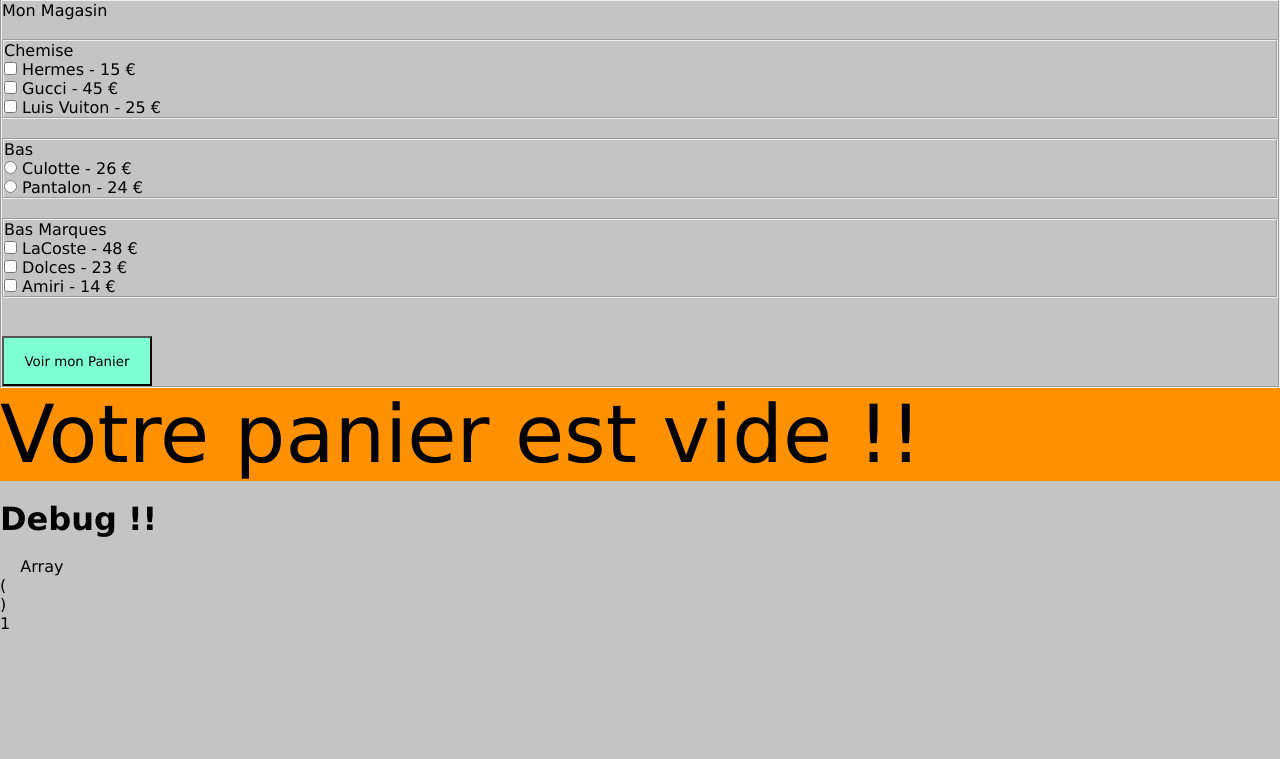
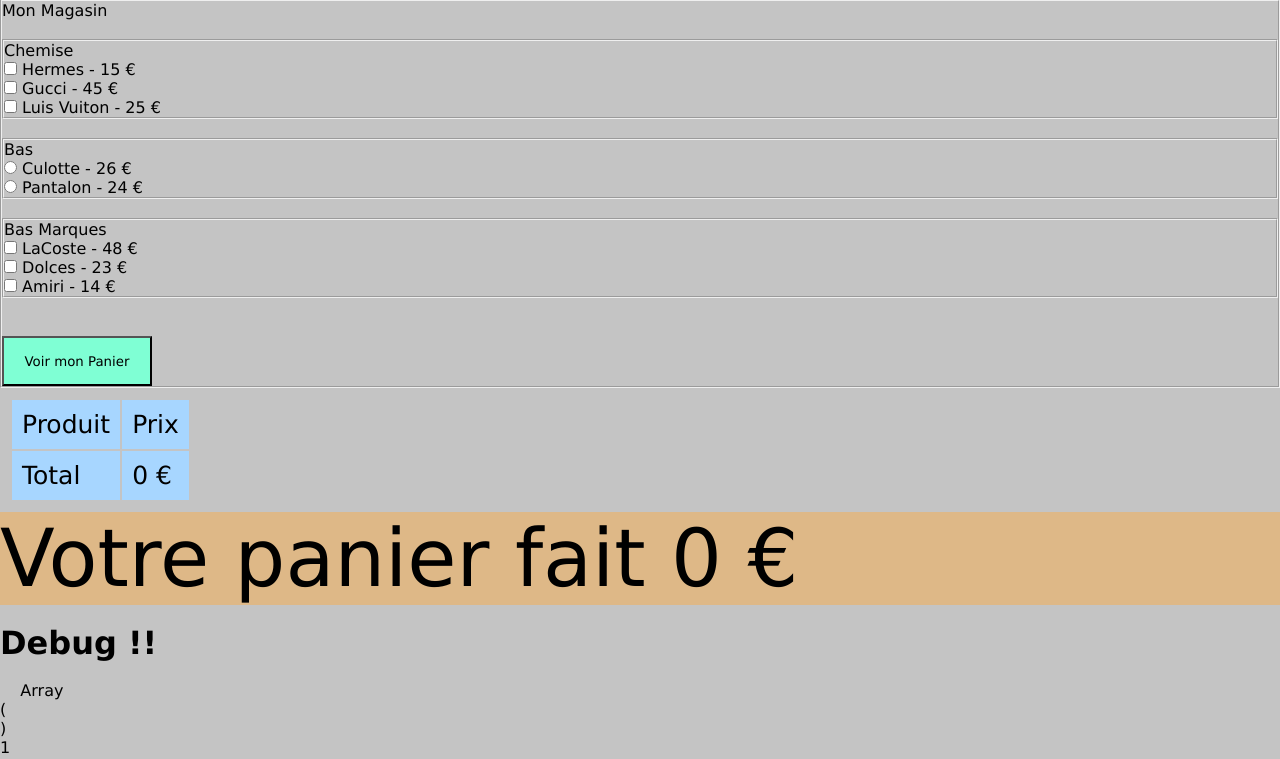
Before and after one commit to JessyTS/Projet-PHP, a PHP site: page / in a window 1280 px wide. Shown: the part 41-800 px from the top of the page. Run offline with PHP 8.4, Linux system fonts and the light colour scheme.

Commit message:
modified:   index.php

```diff
--- a/index.php
+++ b/index.php
@@ -35,12 +35,12 @@
     if (isset($_POST["item_bas_marque"])) {
         $data_bas = result($_POST["item_bas_marque"]);
         $pan_bas = result_data($_POST["item_bas_marque"]);
-        $table_ch2 = result_data($_POST["item_bas"]);
+        $table_ch2 = result_data($_POST["item_bas_marque"]);
     };
     if (isset($_POST["item_bas"])) {
         $radio_data = result($_POST["item_bas"]);
         $pan_radio = result_data($_POST["item_bas"]);
-        $table_bas = result_data($_POST["item_bas_marque"]);
+        $table_bas = result_data($_POST["item_bas"]);
     };
 ?>
 
@@ -74,7 +74,6 @@
         </form>
     </div>
     <div>
-        <?php if (isset($_POST["item_chemise"])): ?>
         <table>
             <tr class="head_tb">
                 <td>Produit</td>
@@ -106,13 +105,10 @@
             <?php endif ?>
             <tr class="foot">
                 <td>Total</td>
-                    <td><?=($data_chemise + $data_bas + $data_bas)?> €</td>
+                <td><?=($data_chemise + $data_bas + $radio_data)?> €</td>
             </tr>
         </table>
-            <div class="alert">Votre panier fait <?=($data_chemise + $data_bas + $data_bas)?> €</div>
-        <?php elseif (isset($_POST)): ?>
-            <div class="alert_none">Votre panier est vide !!</div>
-        <?php endif ?>
+        <div class="alert">Votre panier fait <?=($data_chemise + $data_bas + $radio_data)?> €</div>
     </div>
 
 
```
Lines whose indentation alone changed are shown as unchanged.
